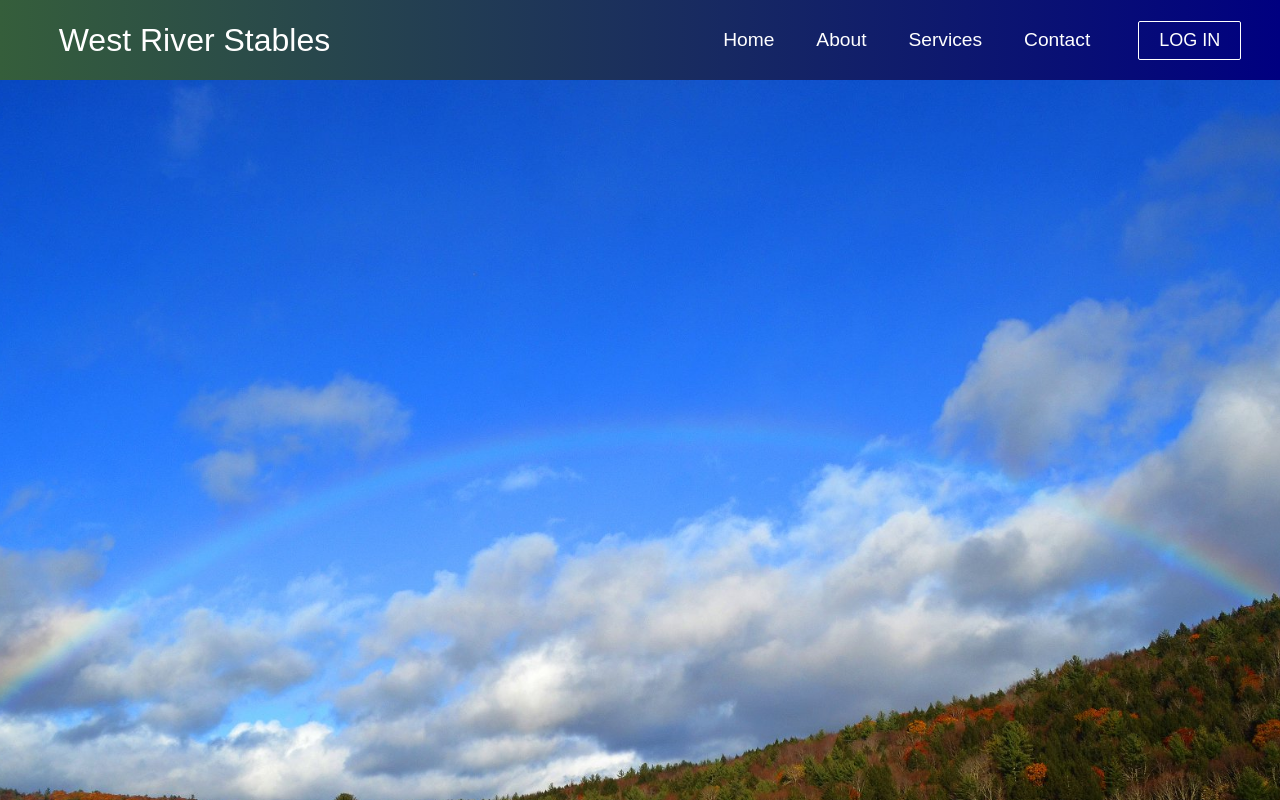
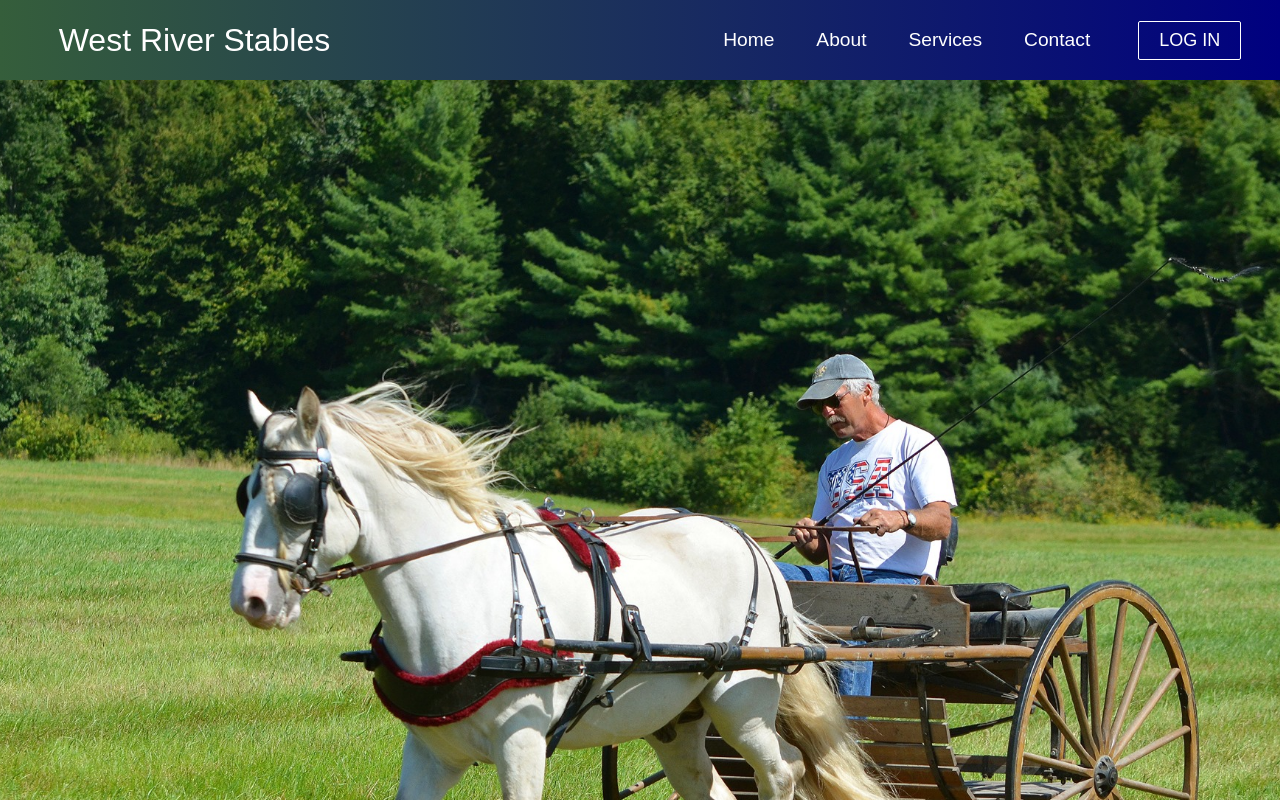
Before and after one commit to jrog20/west-river-stables, a React (Create React App) app: page / in a window 1280 px wide. Shown: the top 800 px of the page. Built offline with nearby package versions, Linux system fonts and the light colour scheme.

Commit message:
Add herosection component and render through homecontainer

```diff
--- a/src/App.js
+++ b/src/App.js
@@ -2,6 +2,7 @@ import React, { Component } from 'react';
 import './App.css';
 // import { connect } from 'react-redux';
 import NavBar from './components/NavBar';
+
 // import FooterContainer from './containers/FooterContainer';
 
 import HomeContainer from './containers/HomeContainer';
@@ -31,7 +32,6 @@ class App extends Component {
           <Route component={NotFound} />
         </Switch>
         {/* Render BodyContainer Here */}
-
         {/* Render FooterContainer Here */}
       </div>
     );
--- /dev/null
+++ b/src/components/Contact.css
@@ -0,0 +1,5 @@
+.background-image {
+  height: 1000px;
+  background-size: cover;
+  background-position: center;
+}
--- a/src/components/Contact.js
+++ b/src/components/Contact.js
@@ -1,13 +1,15 @@
-import React, { Component } from 'react';
+import React from 'react';
+import youngstudentshowing from '../assets/images/youngstudentshowing.jpeg';
+import './Contact.css'
 
-class Contact extends Component {
-  render() {
-    return (
-      <div>
-        This is the Contact Component
+function Contact() {
+  return (
+    <>
+      <h1>Contact Us</h1>
+      <div className='background-image' style={{ backgroundImage: `url(${youngstudentshowing})` }} alt="Horse">
       </div>
-    );
-  }
+    </>
+  );
 };
 
 export default Contact;
--- /dev/null
+++ b/src/components/HeroSection.js
@@ -0,0 +1,13 @@
+import React from 'react';
+import fieldrogerdrivingwhite from '../assets/images/fieldrogerdrivingwhite.jpeg';
+import './HeroSection.css'
+
+function HeroSection() {
+  return (
+    // this is where the slideshow will go
+    <div className='background-image' style={{ backgroundImage: `url(${fieldrogerdrivingwhite})` }} alt="Horse">
+    </div>
+  );
+};
+
+export default HeroSection;
--- a/src/components/NavBar.js
+++ b/src/components/NavBar.js
@@ -19,6 +19,7 @@ function Navbar() {
     }
   };
 
+  // Prevents Log-in Button from showing on refresh in middle of navbar
   useEffect(() => {
     showButton();
   }, []);
--- a/src/containers/HomeContainer.js
+++ b/src/containers/HomeContainer.js
@@ -1,12 +1,13 @@
 import React, { Component } from 'react';
-import Home from '../components/Home'
+import HeroSection from '../components/HeroSection';
+
 // import { connect } from 'react-redux'
 
 class HomeContainer extends Component {
   render() {
     return (
       <div>
-        <Home />
+        <HeroSection />
         {/* <HorseInput addHorse={this.props.addHorse}/>
         <Horses
           horses={this.props.horses}
```
Also changed, not shown: src/components/HeroSection.css (added).
